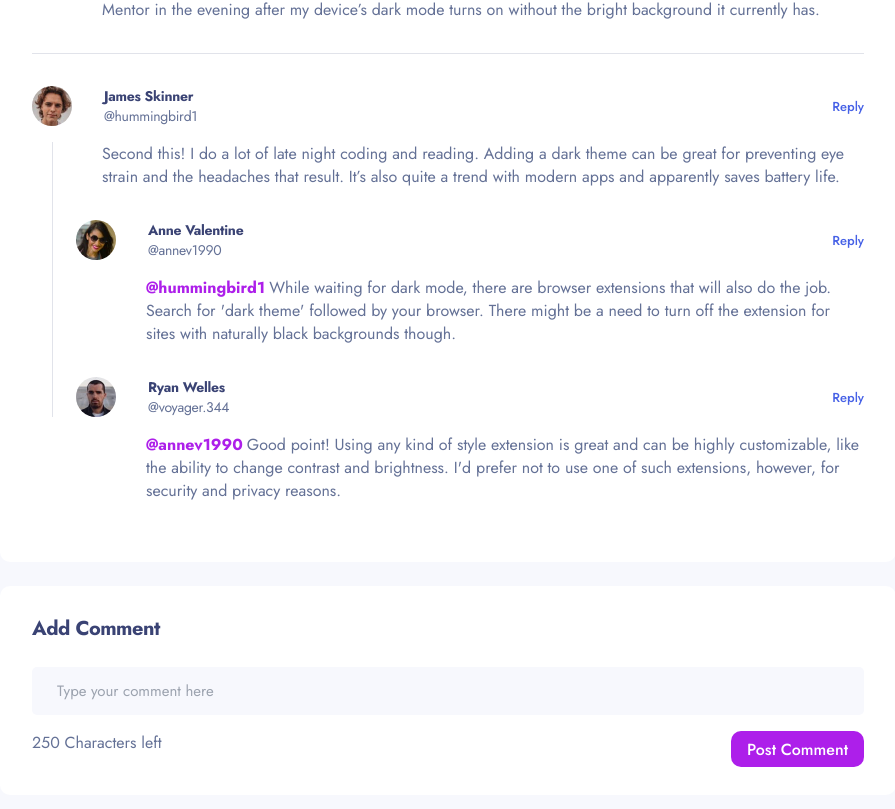
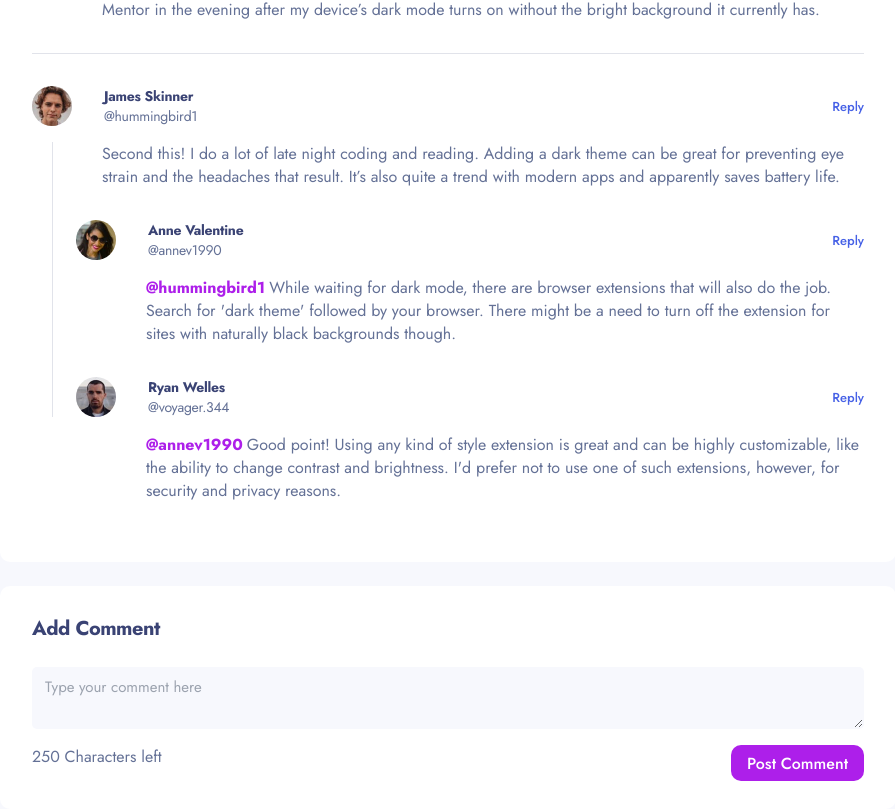
Before and after one commit to jmenges/feedback-next, a Next.js app: page /feedback/1 in a window 1280 px wide. Shown: the part 450-1259 px from the top of the page, without its empty margins (192-1087 px from the left). Built offline with nearby package versions, Linux system fonts and the light colour scheme; what @thoughtbot/tailwindcss-aria-attributes would draw is missing.

Commit message:
change input for textarea in comment form

```diff
--- a/src/components/comments/CommentForm.tsx
+++ b/src/components/comments/CommentForm.tsx
@@ -1,7 +1,6 @@
 import Card from "@/components/Card";
 import { Button } from "@/components/ui/button";
-import { Input } from "@/components/ui/input";
-import React from "react";
+import { Textarea } from "@/components/ui/textarea";
 
 type Props = {};
 
@@ -9,7 +8,7 @@ export default function CommentForm({}: Props) {
   return (
     <Card>
       <h2 className="mb-6">Add Comment</h2>
-      <Input className="mb-4" placeholder="Type your comment here" />
+      <Textarea className="mb-4" placeholder="Type your comment here" />
       <div className="flex justify-between">
         <span>250 Characters left</span><Button variant="default">Post Comment</Button>
       </div>
```
